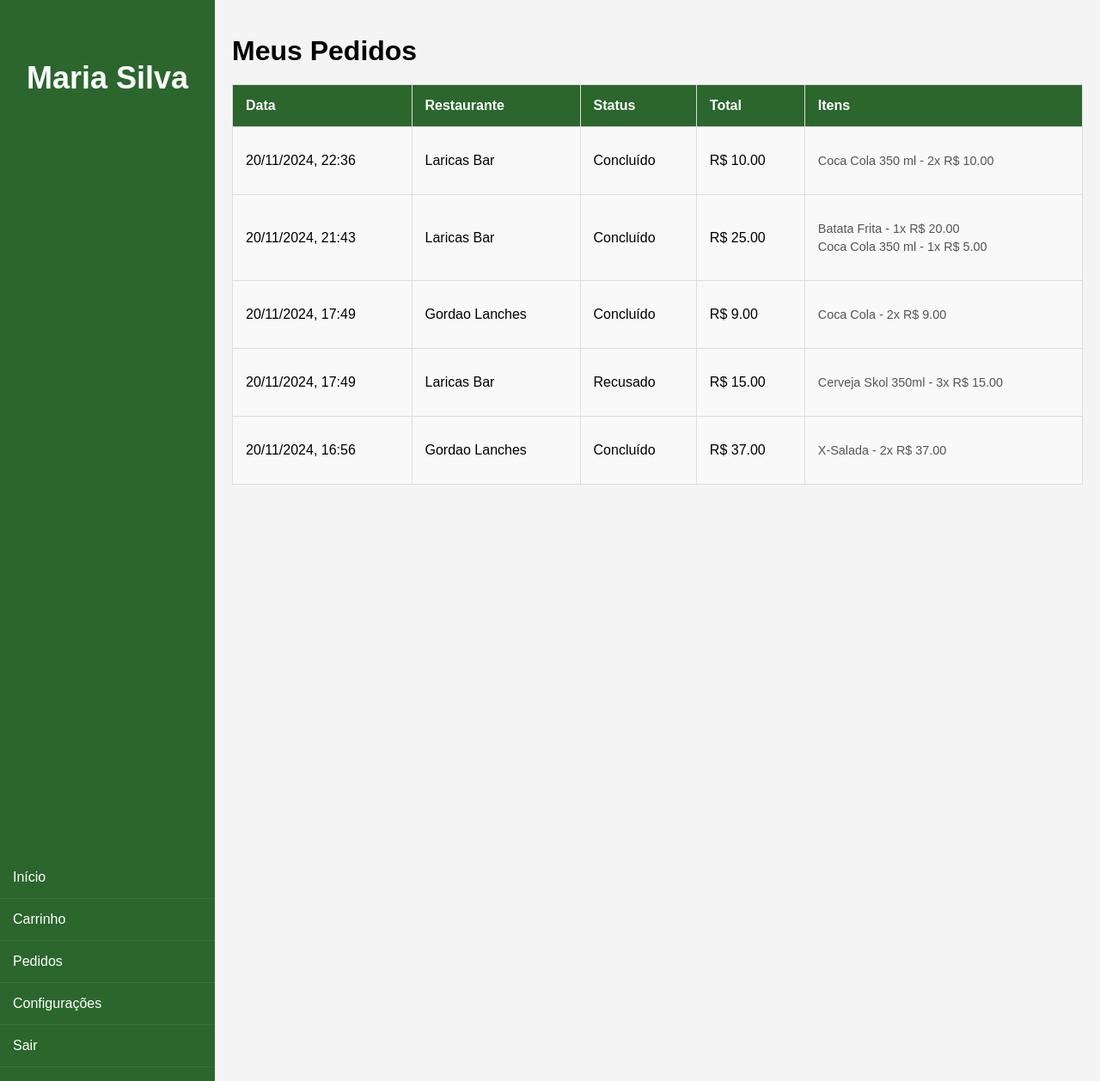
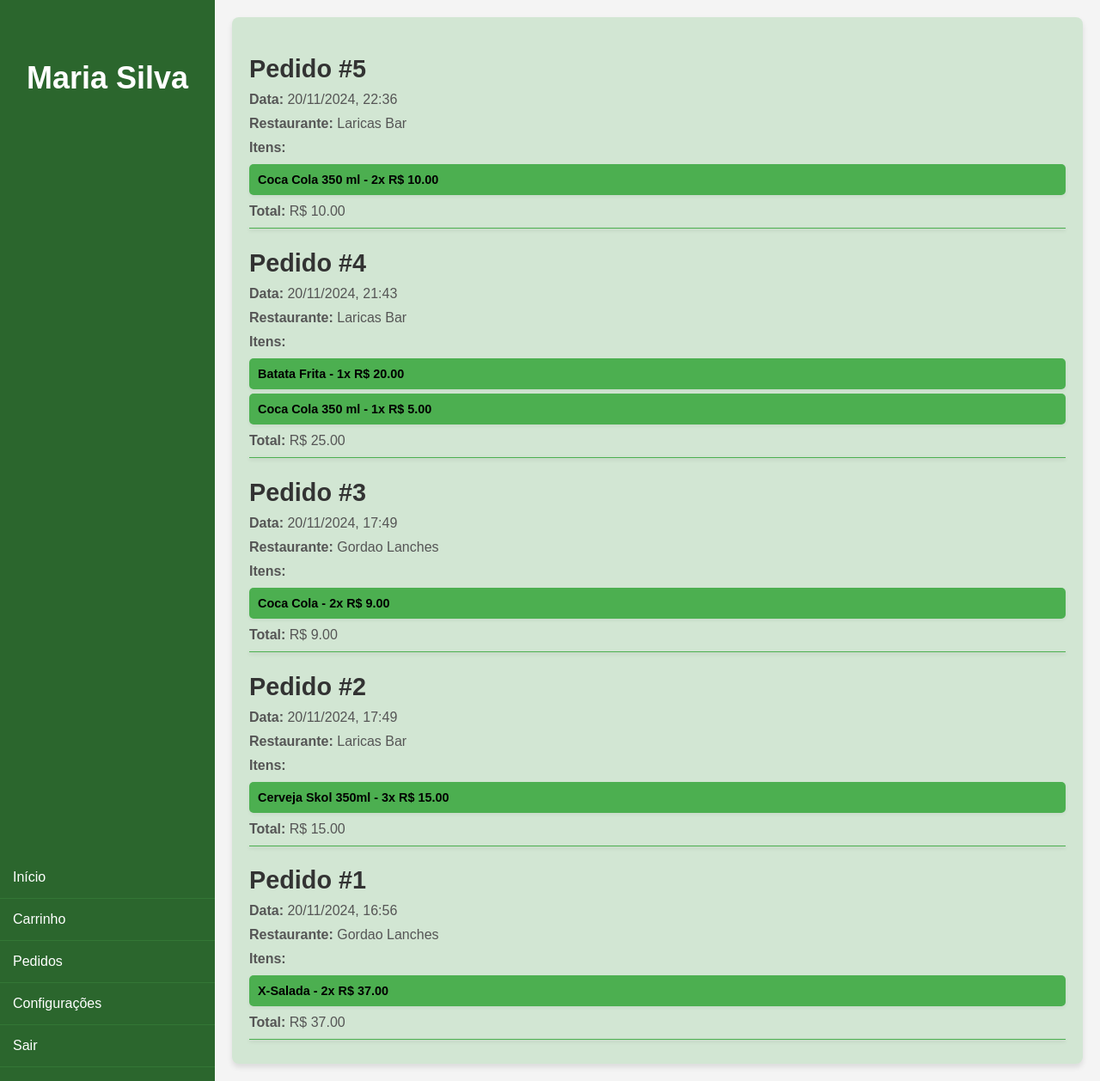
Before and after one commit to PedroSencio/que-larica1, a Flask app: page /meus_pedidos in a window 1280 px wide. Shown: the whole page at 86% size. Run offline with Flask 3, Linux system fonts and the light colour scheme; a user stored in the database is signed in.

Commit message:
Base do Sistema Completo

```diff
--- a/QueLarica/app.py
+++ b/QueLarica/app.py
@@ -6,11 +6,8 @@ from werkzeug.utils import secure_filename
 from functools import wraps
 from datetime import datetime
 import os
-import secrets
-
 
 app = Flask(__name__)
-
 app.secret_key = 'chave_secreta_25'
 
 # Configuração do banco de dados SQLite
@@ -21,13 +18,11 @@ app.config['SQLALCHEMY_ENGINE_OPTIONS'] = {
     'connect_args': {'check_same_thread': False}
 }
 
-
+# Configuração do uploads de imagem
 UPLOAD_FOLDER = 'static/uploads'
 ALLOWED_EXTENSIONS = {'png', 'jpg', 'jpeg', 'gif'}
-
 app.config['UPLOAD_FOLDER'] = UPLOAD_FOLDER
 app.config['MAX_CONTENT_LENGTH'] = 16 * 1024 * 1024
-
 def allowed_file(filename):
     return '.' in filename and filename.rsplit('.', 1)[1].lower() in ALLOWED_EXTENSIONS
 
@@ -35,6 +30,7 @@ def allowed_file(filename):
 db = SQLAlchemy(app)
 migrate = Migrate(app, db)
 
+#Criacao das tabelas do banco de dados
 class Restaurante(db.Model):
     __tablename__ = 'restaurantes'
     id = db.Column(db.Integer, primary_key=True)
@@ -75,14 +71,12 @@ class Produto(db.Model):
     restaurante_id = db.Column(db.Integer, db.ForeignKey('restaurantes.id', name='fk_produto_restaurante'), nullable=False)
     restaurante = db.relationship('Restaurante', back_populates='produtos')
 
-
 class Carrinho(db.Model):
     __tablename__ = 'carrinhos'
     id = db.Column(db.Integer, primary_key=True)
     cliente_id = db.Column(db.Integer, db.ForeignKey('clientes.id', name='fk_carrinho_cliente'), nullable=False)
     cliente = db.relationship('Cliente', backref='carrinhos')
     total = db.Column(db.Float, default=0.0)
-
 
 class ItemCarrinho(db.Model):
     __tablename__ = 'itens_carrinho'
@@ -99,11 +93,13 @@ class Pedido(db.Model):
     id = db.Column(db.Integer, primary_key=True)
     cliente_id = db.Column(db.Integer, db.ForeignKey('clientes.id'), nullable=False)
     restaurante_id = db.Column(db.Integer, db.ForeignKey('restaurantes.id'), nullable=False)
-    status = db.Column(db.String(20), default="Aguardando Confirmação")  # Status do pedido
+    entregador_id = db.Column(db.Integer, db.ForeignKey('entregadores.id'), nullable=True)
+    status = db.Column(db.String(20), default="Aguardando Confirmação")
     data_pedido = db.Column(db.DateTime, default=datetime.now)
     itens = db.relationship('ItemPedido', backref='pedido', lazy=True)
     cliente = db.relationship('Cliente', backref='pedidos')
     restaurante = db.relationship('Restaurante', backref='pedidos')
+    entregador = db.relationship('Entregador', backref='pedidos')
 
 class ItemPedido(db.Model):
     __tablename__ = 'itens_pedido'
@@ -114,12 +110,9 @@ class ItemPedido(db.Model):
     subtotal = db.Column(db.Float, nullable=False)
     produto = db.relationship('Produto', backref='itens_pedido')
 
-
-
-
 # Comando para criar as tabelas no banco de dados
-with app.app_context():
-    db.create_all()
+#with app.app_context():
+#    db.create_all()
 
 def login_required(f):
     @wraps(f)
@@ -129,9 +122,10 @@ def login_required(f):
         return f(*args, **kwargs)
     return decorated_function
 
-
+#Rota principal
 @app.route("/", methods=['GET', 'POST'])
 def home():
+
     if 'user_id' in session:
         user_type = session.get('user_type')
         if user_type == 'cliente':
@@ -142,6 +136,7 @@ def home():
             return redirect(url_for('dashboard_entregador'))
 
     if request.method == 'POST':
+
         data = request.json  # Recebe os dados do JavaScript (JSON)
         email = data.get('email')
         password = data.get('password')
@@ -173,11 +168,13 @@ def home():
 
 @app.route('/logout')
 def logout():
+
     session.clear()
     return redirect(url_for('home'))
 
 @app.route('/cadastro_cliente', methods=['GET', 'POST'])
 def cadastro_cliente():
+
     if request.method == 'POST':
         # Pega os dados do formulário
         nome = request.form['nome']
@@ -204,8 +201,6 @@ def cadastro_cliente():
         except IntegrityError:
             db.session.rollback()  # Reverte a transação se ocorrer erro
             return render_template('cliente/cadastro.html', error_message="Erro ao salvar: CPF ou Email já cadastrados.")
-
-        return redirect(url_for('sucesso'))
 
     return render_template('cliente/cadastro.html')
 
@@ -488,10 +483,10 @@ def meus_pedidos():
 
         # Formatar a data do pedido
         pedido.data_pedido_formatada = pedido.data_pedido.strftime('%d/%m/%Y, %H:%M')
-        print(pedido.data_pedido_formatada)
 
         # Adicionar as informações detalhadas do pedido
         pedidos_detalhados.append({
+            'id': pedido.id,
             'pedido': pedido,
             'itens': itens,
             'total': total_pedido
@@ -648,6 +643,23 @@ def recusar_pedido():
 
     return redirect(url_for('pedidos_restaurante'))
 
+@app.route('/enviar_para_entrega', methods=['POST'])
+@login_required
+def enviar_para_entrega():
+    if session['user_type'] != 'restaurante':
+        return redirect('/')
+
+    pedido_id = request.form.get('pedido_id')
+    pedido = Pedido.query.get(pedido_id)
+
+    if pedido and pedido.status == 'Confirmado':
+        pedido.status = 'Em Entrega'
+        db.session.commit()
+        flash('Pedido enviado para entrega!', 'success')
+
+    return redirect(url_for('meus_pedidos'))
+
+
 @app.route('/configuracoes', methods=['GET', 'POST'])
 @login_required
 def configuracoes():
@@ -722,8 +734,95 @@ def dashboard_entregador():
     if not entregador:
         return redirect(url_for('home'))
 
-    return render_template('entregador/dashboard.html', entregador=entregador)
+    pedidos = Pedido.query.filter_by(status='Em Entrega').all()
 
+    pedidos_resultado = []
+    for pedido in pedidos:
+        # Obter os itens do pedido
+        itens = ItemPedido.query.filter_by(pedido_id=pedido.id).all()
+        total_pedido = sum(item.subtotal for item in itens)
+
+        pedidos_resultado.append({
+            'id': pedido.id,
+            'restaurante': {
+                'nome': pedido.restaurante.nome,
+                'endereco': pedido.restaurante.endereco,
+            },
+            'cliente': {
+                'nome': pedido.cliente.nome,
+                'endereco': pedido.cliente.endereco,
+            },
+            'total': total_pedido,
+        })
+
+    return render_template('entregador/dashboard.html', entregador=entregador, pedidos=pedidos_resultado)
+
+@app.route('/entrega')
+@login_required
+def entrega():
+    if session['user_type'] != 'entregador':
+        return redirect('/')
+
+    entregador_id = session['user_id']
+    entregador = Entregador.query.get(session['user_id'])
+
+    pedidos = Pedido.query.filter_by(entregador_id=entregador_id).all()
+    pedidos_invertidos = pedidos[::-1]
+
+    pedidos_resultado = []
+    for pedido in pedidos_invertidos:
+        itens = ItemPedido.query.filter_by(pedido_id=pedido.id).all()
+        total_pedido = sum(item.subtotal for item in itens)
+
+        pedidos_resultado.append({
+            'id': pedido.id,
+            'status': pedido.status,
+            'restaurante': {
+                'nome': pedido.restaurante.nome,
+                'endereco': pedido.restaurante.endereco,
+            },
+            'cliente': {
+                'nome': pedido.cliente.nome,
+                'endereco': pedido.cliente.endereco,
+            },
+            'itens': itens,  # Passando os itens para o template
+            'total': total_pedido,
+        })
+
+    return render_template('entregador/entrega.html', entregador=entregador, pedidos=pedidos_resultado)
+
+
+@app.route('/aceitar_entrega', methods=['POST'])
+@login_required
+def aceitar_entrega():
+    if session['user_type'] != 'entregador':
+        return redirect('/')
+
+    pedido_id = request.form.get('pedido_id')
+    pedido = Pedido.query.get(pedido_id)
+
+    if pedido and pedido.status == 'Em Entrega':
+        pedido.status = 'Em Transporte'
+        pedido.entregador_id = session['user_id']
+        db.session.commit()
+        flash('Você aceitou a entrega!', 'success')
+
+    return redirect(url_for('entrega'))
+
+@app.route('/finalizar_entrega', methods=['POST'])
+@login_required
+def finalizar_entrega():
+    if session['user_type'] != 'entregador':
+        return redirect('/')
+
+    pedido_id = request.form.get('pedido_id')
+    pedido = Pedido.query.get(pedido_id)
+
+    if pedido and pedido.status == 'Em Transporte':
+        pedido.status = 'Concluído'
+        db.session.commit()
+
+    return redirect(url_for('dashboard_entregador'))
 
 if __name__ == "__main__":
     app.run(debug=True)
--- a/QueLarica/static/styles/cliente/dashboard/style.css
+++ b/QueLarica/static/styles/cliente/dashboard/style.css
@@ -1,3 +1,4 @@
+/* Dashboard Cliente */
     body, html {
         margin: 0;
         padding: 0;
@@ -366,87 +367,53 @@
 }
 
 /* Estilos para a página Meus Pedidos */
-.meus-pedidos-container {
-    margin: 20px auto;
-    max-width: 900px;
-    background-color: #fff;
+.pedidos-container {
+    background: rgba(76, 175, 80, 0.2);
     padding: 20px;
     border-radius: 8px;
-    box-shadow: 0 2px 5px rgba(0, 0, 0, 0.1);
+    box-shadow: 0 4px 6px rgba(0, 0, 0, 0.1);
 }
 
-.meus-pedidos-container h1 {
-    text-align: center;
-    color: #2c3e50;
-    font-size: 2rem;
-    margin-bottom: 20px;
+.pedidos-container h2 {
+    font-size: 1.8rem;
+    margin-bottom: 10px;
+    color: #333;
 }
 
-.tabela-pedidos {
-    width: 100%;
-    border-collapse: collapse;
-    margin-bottom: 20px;
+.pedidos-container ul {
+    list-style: none;
+    padding: 0;
+    margin: 0;
 }
 
-.tabela-pedidos th, .tabela-pedidos td {
-    padding: 15px;
-    text-align: left;
-    border: 1px solid #ddd;
+.pedidos-container ul li {
+    background: rgba(76, 175, 80);
+    font-weight: bold;
+    padding: 10px;
+    margin: 5px 0;
+    border-radius: 5px;
+    box-shadow: 0 2px 4px rgba(0, 0, 0, 0.05);
+    font-size: 0.9rem;
 }
 
-.tabela-pedidos th {
-    background-color: #2b662d;
-    color: white;
-}
-
-.tabela-pedidos td {
-    background-color: #f9f9f9;
-}
-
-.tabela-pedidos tr:nth-child(even) {
-    background-color: #f2f2f2;
-}
-
-.tabela-pedidos tr:hover {
-    background-color: #f1f1f1;
-}
-
-.tabela-pedidos td ul {
-    list-style-type: none;
-    padding: 0;
-}
-
-.tabela-pedidos td ul li {
-    margin: 5px 0;
-    font-size: 0.9em;
+.pedidos-container p {
+    margin: 10px 0;
     color: #555;
 }
 
-.tabela-pedidos td ul li span {
-    font-weight: bold;
+.pedidos-container hr {
+    border: none;
+    height: 1px;
+    background: rgba(76, 175, 80);
+    box-shadow: 0 2px 4px rgba(0, 0, 0, 0.2);
 }
 
-.pedido-status {
-    font-weight: bold;
-    color: #2c3e50;
-}
-
-.pedido-total {
-    font-weight: bold;
-    color: #28a745;
-}
-
-.pedido-itens {
-    font-size: 0.9em;
-    color: #7f8c8d;
-}
-
-.sem-pedidos {
+.pedidos-container .sem-pedidos {
     text-align: center;
     font-size: 1.2rem;
     color: #e74c3c;
 }
 
-.sem-pedidos p {
+.pedidos-container .sem-pedidos p {
     font-weight: bold;
 }
--- a/QueLarica/templates/cliente/pedidos.html
+++ b/QueLarica/templates/cliente/pedidos.html
@@ -1,38 +1,25 @@
 {% extends "cliente/dashboard.html" %}
 
 {% block content %}
-<h1>Meus Pedidos</h1>
+<div class="pedidos-container">
+{% if pedidos %}
+    {% for pedido in pedidos %}
+        <h2>Pedido #{{ pedido.id }}</h2>
+        <p><strong>Data:</strong> {{ pedido.pedido.data_pedido_formatada }}</p>
+        <p><strong>Restaurante:</strong> {{ pedido.pedido.restaurante.nome }}</p>
 
-{% if pedidos %}
-    <table class="tabela-pedidos">
-        <thead>
-            <tr>
-                <th>Data</th>
-                <th>Restaurante</th>
-                <th>Status</th>
-                <th>Total</th>
-                <th>Itens</th>
-            </tr>
-        </thead>
-        <tbody>
-            {% for pedido in pedidos %}
-            <tr>
-                <td>{{ pedido.pedido.data_pedido_formatada }}</td>
-                <td>{{ pedido.pedido.restaurante.nome }}</td>
-                <td>{{ pedido.pedido.status }}</td>
-                <td>R$ {{ "%.2f"|format(pedido.total) }}</td>
-                <td>
-                    <ul>
-                        {% for item in pedido.itens %}
-                        <li>{{ item.produto.nome }} - {{ item.quantidade }}x R$ {{ "%.2f"|format(item.subtotal) }}</li>
-                        {% endfor %}
-                    </ul>
-                </td>
-            </tr>
+        <p><strong>Itens:</strong></p>
+        <ul>
+            {% for item in pedido.itens %}
+                <li>{{ item.produto.nome }} - {{ item.quantidade }}x R$ {{ "%.2f"|format(item.subtotal) }}</li>
             {% endfor %}
-        </tbody>
-    </table>
+        </ul>
+
+        <p><strong>Total:</strong> R$ {{ "%.2f"|format(pedido.total) }}</p>
+        <hr>
+    {% endfor %}
 {% else %}
-    <p>Você não tem pedidos no momento.</p>
+    <p class="sem-pedidos">Você não tem pedidos no momento.</p>
 {% endif %}
+</div>
 {% endblock %}
```
Also changed, not shown: QueLarica/static/styles/entregador/dashboard/style.css (added, +162 -0 lines), QueLarica/static/styles/restaurante/dashboard/style.css (+62 -20 lines), QueLarica/templates/entregador/dashboard.html (+48 -4 lines), QueLarica/templates/entregador/entrega.html (added, +29 -0 lines), QueLarica/templates/restaurante/pedidos.html (+14 -8 lines), QueLarica/database/delivery.db.
